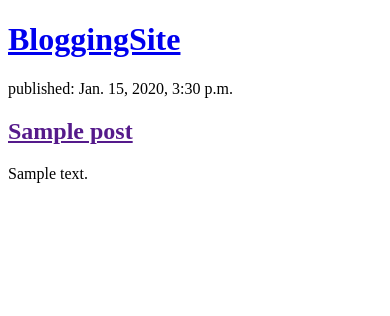
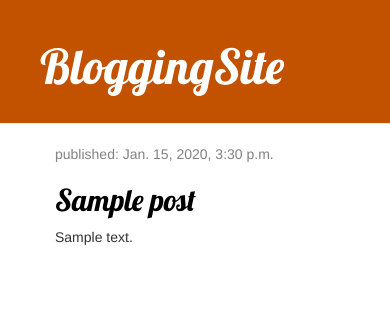
Before and after one commit to akashbhalotia/Blogging-Website, a Django app: page / in a window 390 px wide. Shown: the top 316 px of the page. Run offline with Django 3.2, Linux system fonts and the light colour scheme; tables that the repository leaves empty hold one stand-in row (values such as "Sample post"); some libraries are stand-ins or nearby versions.

Commit message:
Added view and template for detailed blog post as well as CSS for the site.

```diff
--- /dev/null
+++ b/blog/static/css/blog.css
@@ -0,0 +1,46 @@
+.page-header {
+    background-color: #C25100;
+    margin-top: 0;
+    padding: 20px 20px 20px 40px;
+}
+
+.page-header h1, .page-header h1 a, .page-header h1 a:visited, .page-header h1 a:active {
+    color: #ffffff;
+    font-size: 36pt;
+    text-decoration: none;
+}
+
+.content {
+    margin-left: 40px;
+}
+
+h1, h2, h3, h4 {
+    font-family: 'Lobster', cursive;
+}
+
+.date {
+    color: #828282;
+}
+
+.save {
+    float: right;
+}
+
+.post-form textarea, .post-form input {
+    width: 100%;
+}
+
+.top-menu, .top-menu:hover, .top-menu:visited {
+    color: #ffffff;
+    float: right;
+    font-size: 26pt;
+    margin-right: 20px;
+}
+
+.post {
+    margin-bottom: 70px;
+}
+
+.post h2 a, .post h2 a:visited {
+    color: #000000;
+}
--- /dev/null
+++ b/blog/templates/blog/base.html
@@ -0,0 +1,30 @@
+{% load static %}
+
+<!DOCTYPE html>
+<html lang="en">
+<head>
+    <link rel="stylesheet" href="//maxcdn.bootstrapcdn.com/bootstrap/3.2.0/css/bootstrap.min.css">
+    <link rel="stylesheet" href="//maxcdn.bootstrapcdn.com/bootstrap/3.2.0/css/bootstrap-theme.min.css">
+    <link href="//fonts.googleapis.com/css?family=Lobster&subset=latin,latin-ext" rel="stylesheet" type="text/css">
+
+    <link rel="stylesheet" href="{% static 'css/blog.css' %}">
+
+
+    <meta charset="UTF-8">
+    <title>BloggingSite</title>
+</head>
+<body>
+        <div class="page-header">
+            <h1><a href="/">BloggingSite</a></h1>
+        </div>
+
+        <div class="content container">
+            <div class="row">
+                <div class="col-md-8">
+                    {% block content %}
+                    {% endblock %}
+                </div>
+            </div>
+        </div>
+</body>
+</html>
--- a/blog/templates/blog/post_list.html
+++ b/blog/templates/blog/post_list.html
@@ -1,20 +1,13 @@
-<!DOCTYPE html>
-<html lang="en">
-<head>
-    <meta charset="UTF-8">
-    <title>BloggingSite</title>
-</head>
-<body>
-        <div>
-            <h1><a href="/">BloggingSite</a></h1>
-        </div>
+{% extends 'blog/base.html' %}
 
-        {% for post in posts %}
-            <div>
+{% block content %}
+    {% for post in posts %}
+        <div class="post">
+            <div class="date">
                 <p>published: {{ post.published_date }}</p>
-                <h2><a href="">{{ post.title }}</a> </h2>
-                <p>{{ post.text|linebreaksbr }}</p>
             </div>
-        {% endfor %}
-    </body>
-</html>
+            <h2><a href="{% url 'post_detail' pk=post.pk %}">{{ post.title }}</a></h2>
+            <p>{{ post.text|linebreaksbr }}</p>
+         </div>
+    {% endfor %}
+{% endblock %}
--- a/blog/urls.py
+++ b/blog/urls.py
@@ -4,4 +4,5 @@ from . import views
 
 urlpatterns = [
     path('', views.post_list, name='post_list'),
+    path('post/<int:pk>/', views.post_detail, name='post_detail'),
 ]
--- a/blog/views.py
+++ b/blog/views.py
@@ -1,4 +1,4 @@
-from django.shortcuts import render
+from django.shortcuts import render, get_object_or_404
 from django.utils import timezone
 from .models import Post
 
@@ -8,3 +8,8 @@ from .models import Post
 def post_list(request):
     posts = Post.objects.filter(published_date__lte=timezone.now()).order_by('published_date')
     return render(request, 'blog/post_list.html', {'posts': posts})
+
+
+def post_detail(request, pk):
+    post = get_object_or_404(Post, pk=pk)
+    return render(request, 'blog/post_detail.html', {'post': post})
```
Also changed, not shown: blog/templates/blog/post_detail.html (added, +13 -0 lines).
